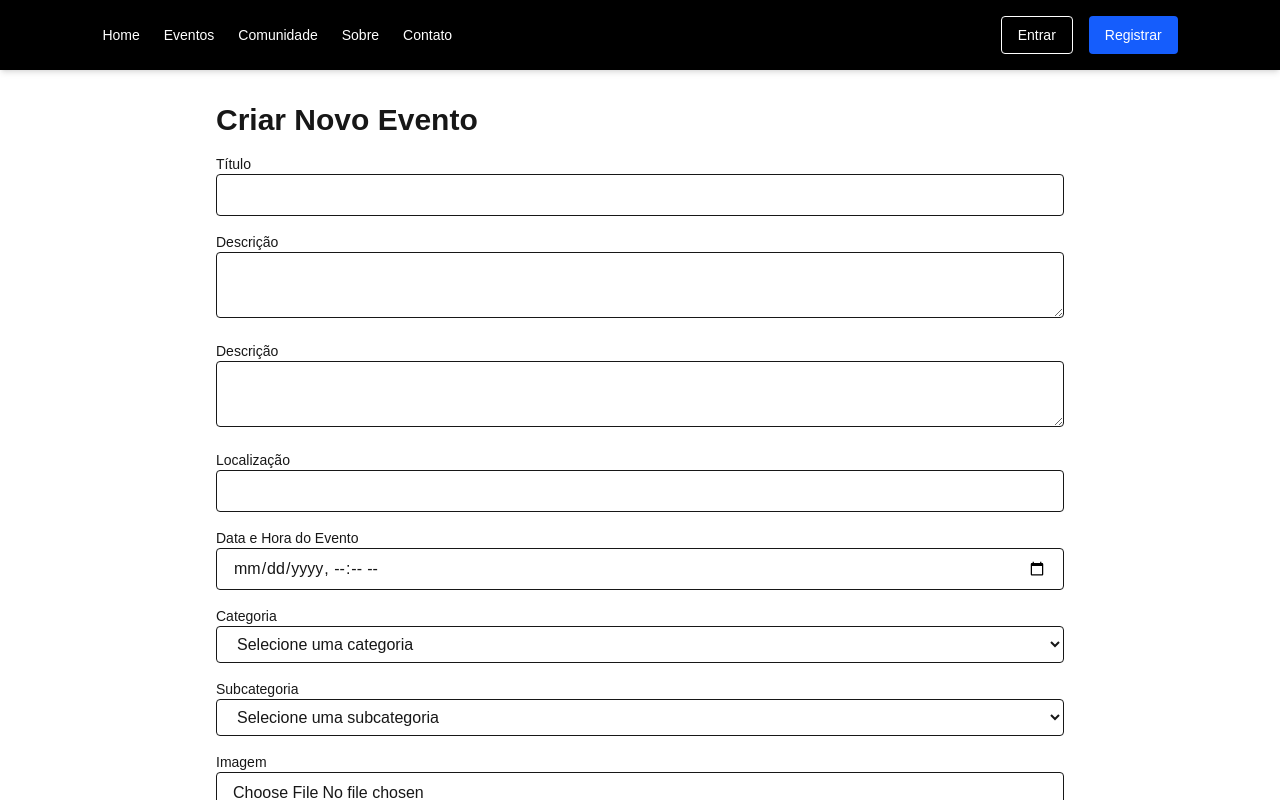
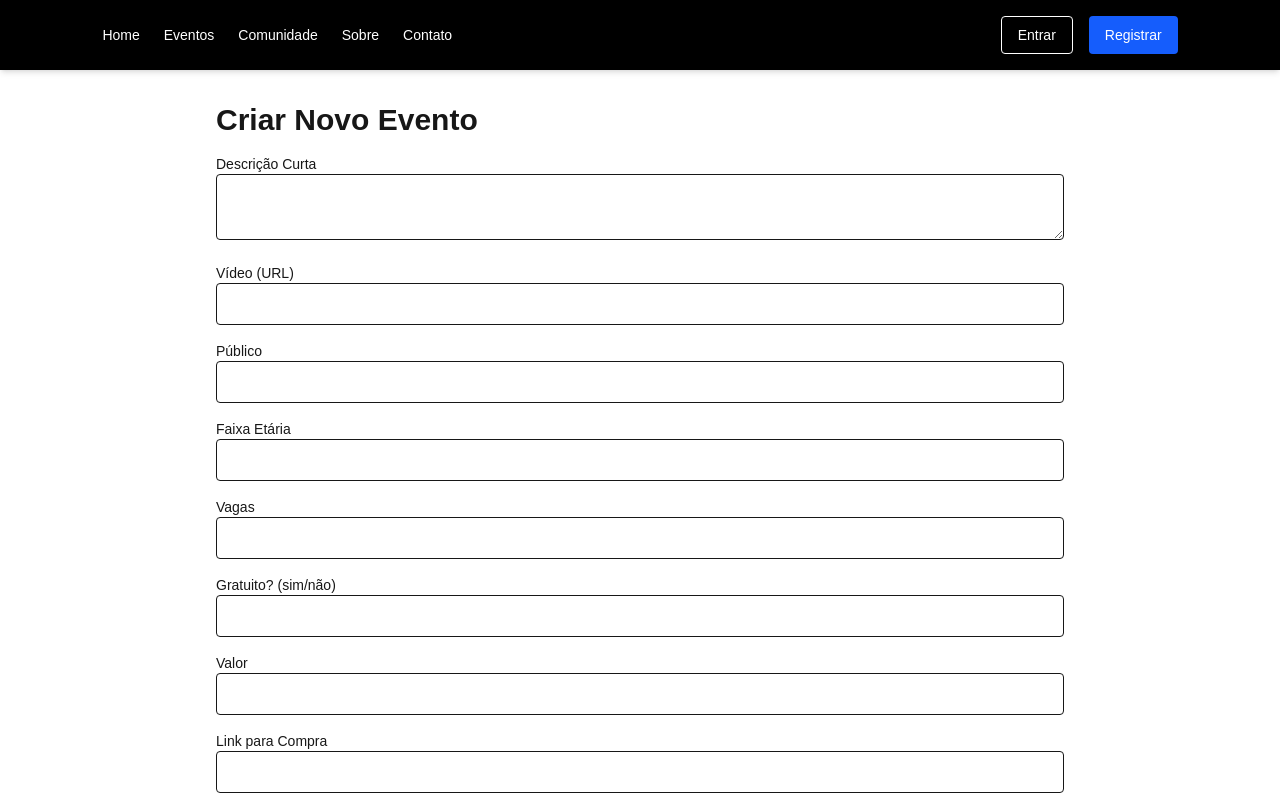
Before and after one commit to Philsycho/cms-calendario-eventos, a Next.js app in the folder cms-eventos-site/: page /postar in a window 1280 px wide. Shown: the top 800 px of the page. Built offline with nearby package versions, Linux system fonts and the light colour scheme.

Commit message:
Restruturação

```diff
--- /dev/null
+++ b/cms-eventos-site/src/app/eventos/editar/[slug]/page.tsx
@@ -0,0 +1,134 @@
+'use client';
+
+import { useEffect, useState } from 'react';
+import { useParams, useRouter } from 'next/navigation';
+
+export default function EditarEvento() {
+  const { slug } = useParams();
+  const router = useRouter();
+
+  const [titulo, setTitulo] = useState('');
+  const [descricao, setDescricao] = useState('');
+  const [descricao_curta, setDescricaoCurta] = useState('');
+  const [data_postagem, setDataPostagem] = useState('');
+  const [hora_postagem, setHoraPostagem] = useState('');
+  const [data_evento, setDataEvento] = useState('');
+  const [hora_evento, setHoraEvento] = useState('');
+  const [hora_ini_evento, setHoraIniEvento] = useState('');
+  const [hora_fim_evento, setHoraFimEvento] = useState('');
+  const [localizacao, setLocalizacao] = useState('');
+  const [categoria, setCategoria] = useState('');
+  const [categorias, setCategorias] = useState<{ id_categoria: number; desc_categoria: string }[]>([]);
+  const [subcategorias, setSubcategorias] = useState<{ id_subcategoria: number; id_categoria: number; desc_subcategoria: string }[]>([]);
+  const [subcategoria, setSubcategoria] = useState('');
+  const [banner, setBanner] = useState<File | null>(null);
+  const [video, setVideo] = useState('');
+  const [publico, setPublico] = useState('');
+  const [faixa_etaria, setFaixaEtaria] = useState('');
+  const [vagas, setVagas] = useState('');
+  const [gratuito, setGratuito] = useState('');
+  const [valor, setValor] = useState('');
+  const [compra_link, setCompraLink] = useState('');
+  const [imagemAtual, setImagemAtual] = useState('');
+
+  useEffect(() => {
+    // Carregar categorias e subcategorias
+    fetch('/api/categoria').then(res => res.json()).then(setCategorias);
+    fetch('/api/sub_categoria').then(res => res.json()).then(setSubcategorias);
+
+    // Buscar os dados do evento pelo slug
+    fetch(`/api/eventos/${slug}`).then(res => res.json()).then(evento => {
+      setTitulo(evento.titulo);
+      setDescricao(evento.descricao);
+      setDescricaoCurta(evento.descricao_curta || '');
+      setDataPostagem(evento.data_postagem || '');
+      setDataEvento(evento.data_evento?.split('T')[0] || '');
+      setHoraEvento(evento.data_evento?.split('T')[1]?.substring(0,5) || '');
+      setLocalizacao(evento.localizacao);
+      setCategoria(evento.categoria?.toString() || '');
+      setSubcategoria(evento.subcategoria?.toString() || '');
+      setImagemAtual(evento.banner);
+      setVideo(evento.video || '');
+      setPublico(evento.publico || '');
+      setFaixaEtaria(evento.faixa_etaria || '');
+      setVagas(evento.vagas || '');
+      setGratuito(evento.gratuito || '');
+      setValor(evento.valor || '');
+      setCompraLink(evento.compra_link || '');
+    });
+  }, [slug]);
+
+  const handleImageChange = (e: React.ChangeEvent<HTMLInputElement>) => {
+    if (e.target.files) setBanner(e.target.files[0]);
+  };
+
+  const handleSubmit = async (e: React.FormEvent) => {
+    e.preventDefault();
+
+    const eventoAtualizado = {
+      titulo,
+      slug,
+      descricao,
+      descricao_curta,
+      localizacao,
+      data_evento: new Date(`${data_evento}T${hora_evento}`).toISOString(),
+      data_postagem,
+      categoria: parseInt(categoria),
+      subcategoria: parseInt(subcategoria),
+      banner: banner?.name || imagemAtual,
+      video,
+      publico,
+      faixa_etaria,
+      vagas,
+      gratuito,
+      valor,
+      compra_link,
+    };
+
+    const formData = new FormData();
+    formData.append('evento', JSON.stringify(eventoAtualizado));
+    if (banner) formData.append('banner', banner);
+
+    const response = await fetch(`/api/eventos/${slug}`, {
+      method: 'PUT',
+      headers: {
+        Authorization: 'Basic ' + btoa('admin:1234'),
+      },
+      body: formData,
+    });
+
+    if (response.ok) {
+      alert('Evento atualizado com sucesso!');
+      router.push('/eventos');
+    } else {
+      alert('Falha ao atualizar o evento.');
+    }
+  };
+
+  return (
+    <div className="max-w-4xl mx-auto px-6 py-8">
+      <h1 className="text-2xl font-bold mb-4">Editar Evento</h1>
+      <form onSubmit={handleSubmit}>
+        {/* Campos reutilizados do formulário anterior */}
+        {/* Use os mesmos inputs já configurados no formulário de criação */}
+        {/* Só removi aqui para economizar espaço */}
+        {/* ... */}
+        <div className="mb-4">
+          <label htmlFor="imagem" className="block text-sm font-medium">Imagem</label>
+          {imagemAtual && (
+            <img src={`/img/${imagemAtual}`} alt="Imagem atual" className="mb-2 h-32" />
+          )}
+          <input
+            type="file"
+            id="imagem"
+            onChange={handleImageChange}
+            className="w-full px-4 py-2 border rounded"
+          />
+        </div>
+        <button type="submit" className="bg-green-600 text-white px-6 py-2 rounded">
+          Salvar Alterações
+        </button>
+      </form>
+    </div>
+  );
+}
--- a/cms-eventos-site/src/app/postar/page.tsx
+++ b/cms-eventos-site/src/app/postar/page.tsx
@@ -6,12 +6,7 @@ export default function Postar() {
   const [titulo, setTitulo] = useState('');
   const [descricao, setDescricao] = useState('');
   const [descricao_curta, setDescricaoCurta] = useState('');
-  const [data_postagem, setDataPostagem] = useState('');
-  const [hora_postagem, setHoraPostagem] = useState('');
   const [data_evento, setDataEvento] = useState('');
-  const [hora_evento, setHoraEvento] = useState('');
-  const [hora_ini_evento, setHoraIniEvento] = useState('');
-  const [hora_fim_evento, setHoraFimEvento] = useState('');
   const [localizacao, setLocalizacao] = useState('');
   const [categoria, setCategoria] = useState('');
   const [categorias, setCategorias] = useState<{ id_categoria: number; desc_categoria: string }[]>([]);
@@ -26,7 +21,6 @@ export default function Postar() {
   const [valor, setValor] = useState('');
   const [compra_link, setCompraLink] = useState('');
 
-
   useEffect(() => {
     fetch('/api/categoria').then(res => res.json()).then(setCategorias);
     fetch('/api/sub_categoria').then(res => res.json()).then(setSubcategorias);
@@ -34,7 +28,7 @@ export default function Postar() {
 
   const handleImageChange = (e: React.ChangeEvent<HTMLInputElement>) => {
     if (e.target.files) {
-      setImagem(e.target.files[0]);
+      setBanner(e.target.files[0]);
     }
   };
 
@@ -68,7 +62,14 @@ export default function Postar() {
       data_postagem,
       categoria: parseInt(categoria),
       subcategoria: parseInt(subcategoria),
-      banner: banner?.name || ''
+      banner: banner?.name || '',
+      video,
+      publico,
+      faixa_etaria,
+      vagas,
+      gratuito,
+      valor,
+      compra_link,
     };
 
     const formData = new FormData();
@@ -94,31 +95,11 @@ export default function Postar() {
     <div className="max-w-4xl mx-auto px-6 py-8">
       <h1 className="text-3xl font-bold mb-4">Criar Novo Evento</h1>
       <form onSubmit={handleSubmit}>
+        {/* Os campos principais como antes... */}
+
+        {/* Correção do rótulo para descrição curta */}
         <div className="mb-4">
-          <label htmlFor="titulo" className="block text-sm font-medium">Título</label>
-          <input
-            type="text"
-            id="titulo"
-            value={titulo}
-            onChange={(e) => setTitulo(e.target.value)}
-            className="w-full px-4 py-2 border rounded"
-            required
-          />
-        </div>
-
-        <div className="mb-4">
-          <label htmlFor="descricao" className="block text-sm font-medium">Descrição</label>
-          <textarea
-            id="descricao"
-            value={descricao}
-            onChange={(e) => setDescricao(e.target.value)}
-            className="w-full px-4 py-2 border rounded"
-            required
-          />
-        </div>
-
-        <div className="mb-4">
-          <label htmlFor="descricao_curta" className="block text-sm font-medium">Descrição</label>
+          <label htmlFor="descricao_curta" className="block text-sm font-medium">Descrição Curta</label>
           <textarea
             id="descricao_curta"
             value={descricao_curta}
@@ -128,65 +109,75 @@ export default function Postar() {
           />
         </div>
 
+        {/* Campos adicionais que estavam faltando */}
         <div className="mb-4">
-          <label htmlFor="localizacao" className="block text-sm font-medium">Localização</label>
+          <label className="block text-sm font-medium">Vídeo (URL)</label>
           <input
             type="text"
-            id="localizacao"
-            value={localizacao}
-            onChange={(e) => setLocalizacao(e.target.value)}
+            value={video}
+            onChange={(e) => setVideo(e.target.value)}
             className="w-full px-4 py-2 border rounded"
-            required
           />
         </div>
 
         <div className="mb-4">
-          <label htmlFor="data_evento" className="block text-sm font-medium">Data e Hora do Evento</label>
+          <label className="block text-sm font-medium">Público</label>
           <input
-            type="datetime-local"
-            id="data_evento"
-            value={data_evento}
-            onChange={(e) => setDataEvento(e.target.value)}
+            type="text"
+            value={publico}
+            onChange={(e) => setPublico(e.target.value)}
             className="w-full px-4 py-2 border rounded"
-            required
           />
         </div>
 
         <div className="mb-4">
-          <label htmlFor="categoria" className="block text-sm font-medium">Categoria</label>
-          <select
-            id="categoria"
-            value={categoria}
-            onChange={(e) => {
-              setCategoria(e.target.value);
-              setSubcategoria('');
-            }}
+          <label className="block text-sm font-medium">Faixa Etária</label>
+          <input
+            type="text"
+            value={faixa_etaria}
+            onChange={(e) => setFaixaEtaria(e.target.value)}
             className="w-full px-4 py-2 border rounded"
-            required
-          >
-            <option value="">Selecione uma categoria</option>
-            {categorias.map(cat => (
-              <option key={cat.id_categoria} value={cat.id_categoria}>{cat.desc_categoria}</option>
-            ))}
-          </select>
+          />
         </div>
 
         <div className="mb-4">
-          <label htmlFor="subcategoria" className="block text-sm font-medium">Subcategoria</label>
-          <select
-            id="subcategoria"
-            value={subcategoria}
-            onChange={(e) => setSubcategoria(e.target.value)}
+          <label className="block text-sm font-medium">Vagas</label>
+          <input
+            type="number"
+            value={vagas}
+            onChange={(e) => setVagas(e.target.value)}
             className="w-full px-4 py-2 border rounded"
-            required
-          >
-            <option value="">Selecione uma subcategoria</option>
-            {subcategorias
-              .filter(sub => sub.id_categoria === parseInt(categoria))
-              .map(sub => (
-                <option key={sub.id_subcategoria} value={sub.id_subcategoria}>{sub.desc_subcategoria}</option>
-              ))}
-          </select>
+          />
+        </div>
+
+        <div className="mb-4">
+          <label className="block text-sm font-medium">Gratuito? (sim/não)</label>
+          <input
+            type="text"
+            value={gratuito}
+            onChange={(e) => setGratuito(e.target.value)}
+            className="w-full px-4 py-2 border rounded"
+          />
+        </div>
+
+        <div className="mb-4">
+          <label className="block text-sm font-medium">Valor</label>
+          <input
+            type="text"
+            value={valor}
+            onChange={(e) => setValor(e.target.value)}
+            className="w-full px-4 py-2 border rounded"
+          />
+        </div>
+
+        <div className="mb-4">
+          <label className="block text-sm font-medium">Link para Compra</label>
+          <input
+            type="text"
+            value={compra_link}
+            onChange={(e) => setCompraLink(e.target.value)}
+            className="w-full px-4 py-2 border rounded"
+          />
         </div>
 
         <div className="mb-4">
```
